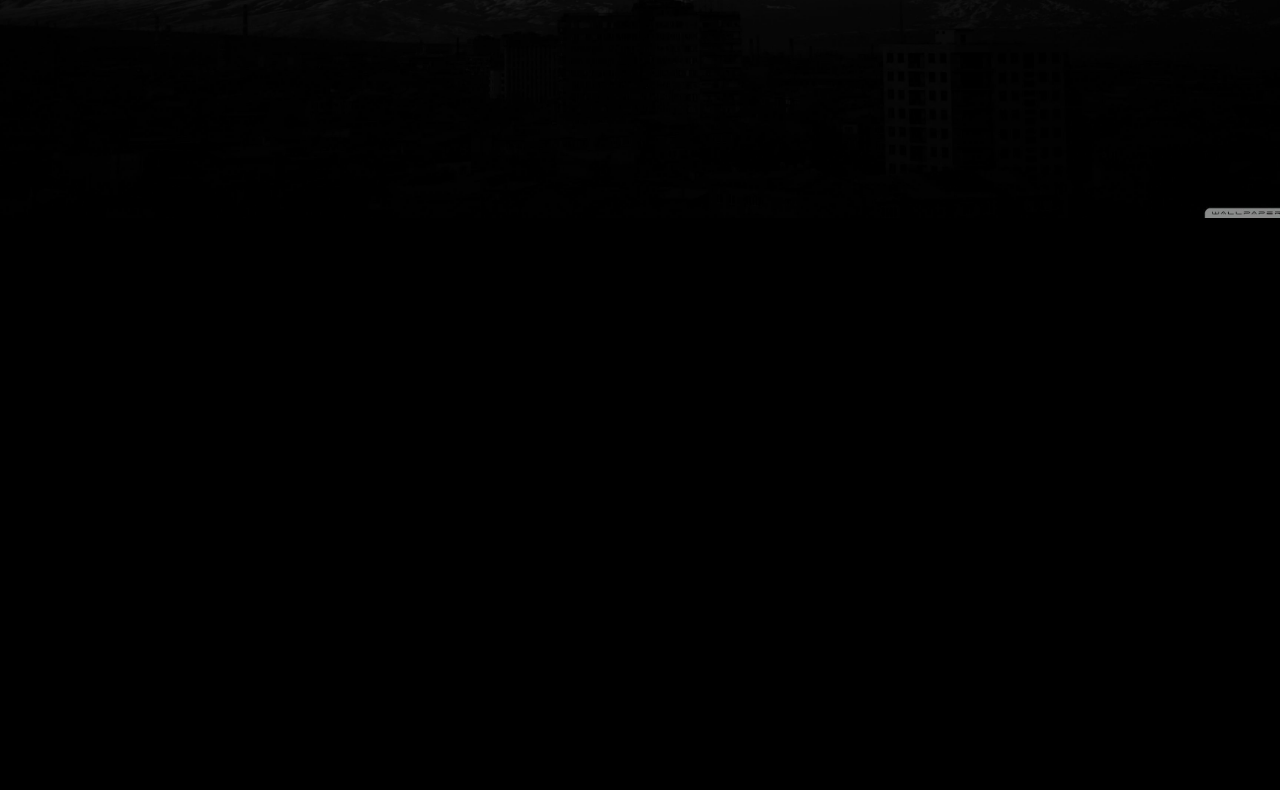
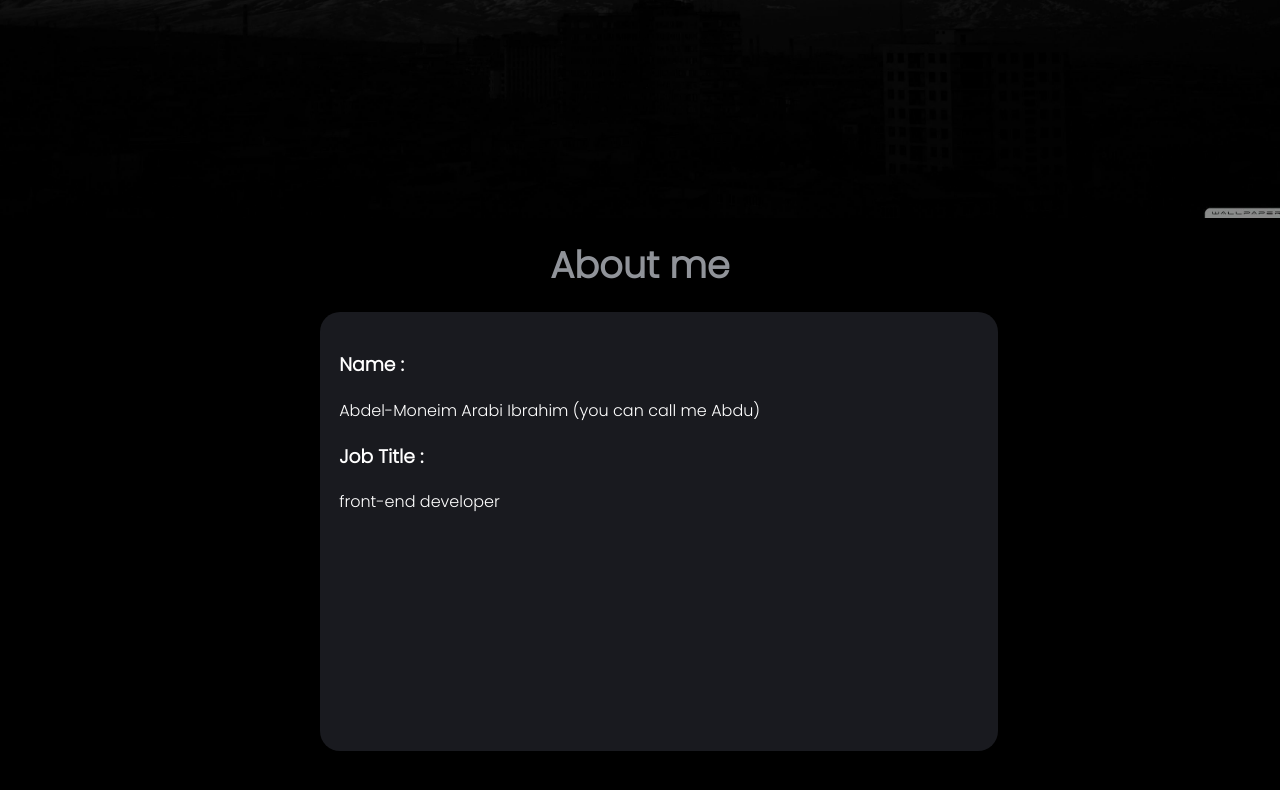
Before and after one commit to Abdelmoneim00/my-app, a React (Create React App) app: page / in a window 1280 px wide. Shown: the part 582-1372 px from the top of the page. Before the commit the page ends 800 px from the top, so only its background shows below. Built offline with nearby package versions, Linux system fonts and the light colour scheme.

Commit message:
start working on about-me section and replacing the design

```diff
--- a/src/App.js
+++ b/src/App.js
@@ -1,9 +1,11 @@
 import React from "react"
-import Header from "./Header"
+import AboutMe from "./Components/AboutMe";
+import Header from "./Components/Header"
 function App() {
   return (
     <div>
       <Header />
+      <AboutMe />
     </div>
   );
 }
--- /dev/null
+++ b/src/Components/AboutMe.js
@@ -0,0 +1,20 @@
+import React from "react"
+
+
+function AboutMe() {
+    return (
+    <section className="About-me">
+        <div className="container">
+            <h1>About me</h1>
+            <div className="info">
+                <h3>Name :</h3>
+                <p>Abdel-Moneim Arabi Ibrahim (you can call me Abdu)</p>
+                <h3>Job Title :</h3>
+                <p>front-end developer</p>
+            </div>
+        </div>
+    </section>
+    )
+}
+
+export default AboutMe
--- a/src/index.css
+++ b/src/index.css
@@ -13,7 +13,7 @@ code {
 
 .header {
   width: 100%;
-  height: 100%;
+  height: 100vh;
 }
 
 .bg-image {
@@ -81,8 +81,35 @@ code {
   animation-fill-mode: forwards;
 }
 
+.About-me {
+  color: white;
+  width: 100%;
+  height: 100vh;
+  display: flex;
+  justify-content: center;
+}
 
+.About-me h1 {
+  margin-bottom: 3%;
+  margin-top: 3%;
+  color: #909399;
+  font-size: 2.3rem;
+  text-align: center;
+}
 
+.container {
+  display: flex;
+  flex-direction: column;
+  width: 50%;
+}
+
+.info {
+  background-color: #191a1f;
+  width: 100%;
+  height: 50%;
+  padding: 3%;
+  border-radius: 20px;
+}
 
 
 
```
Also changed, not shown: src/Components/Header.js (renamed from src/Header.js).
